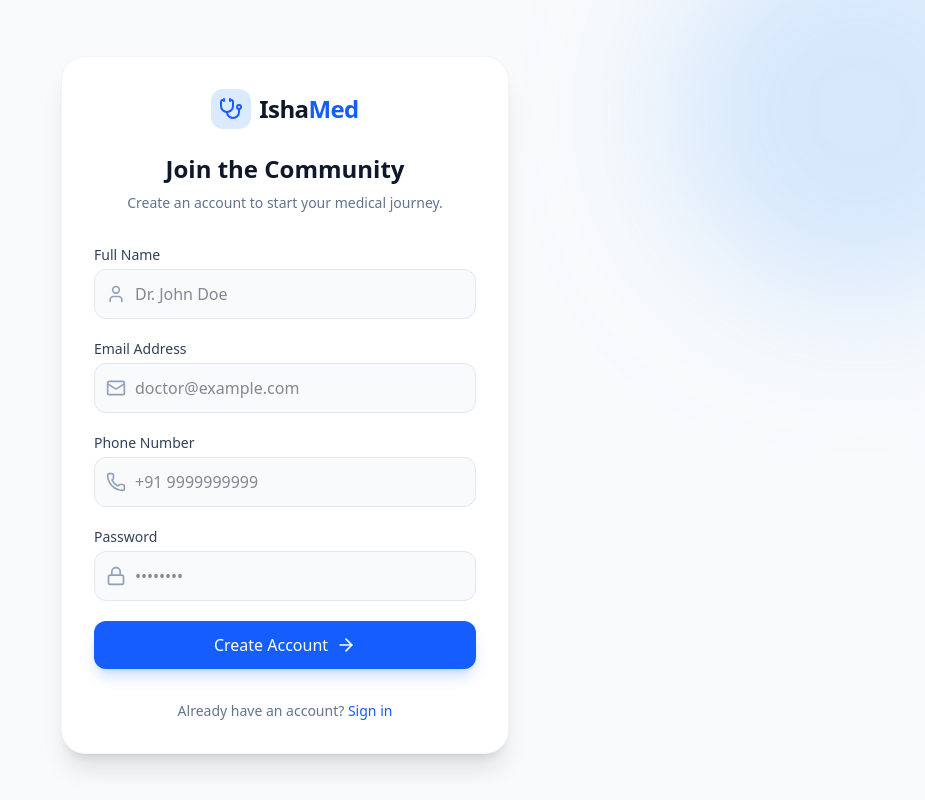
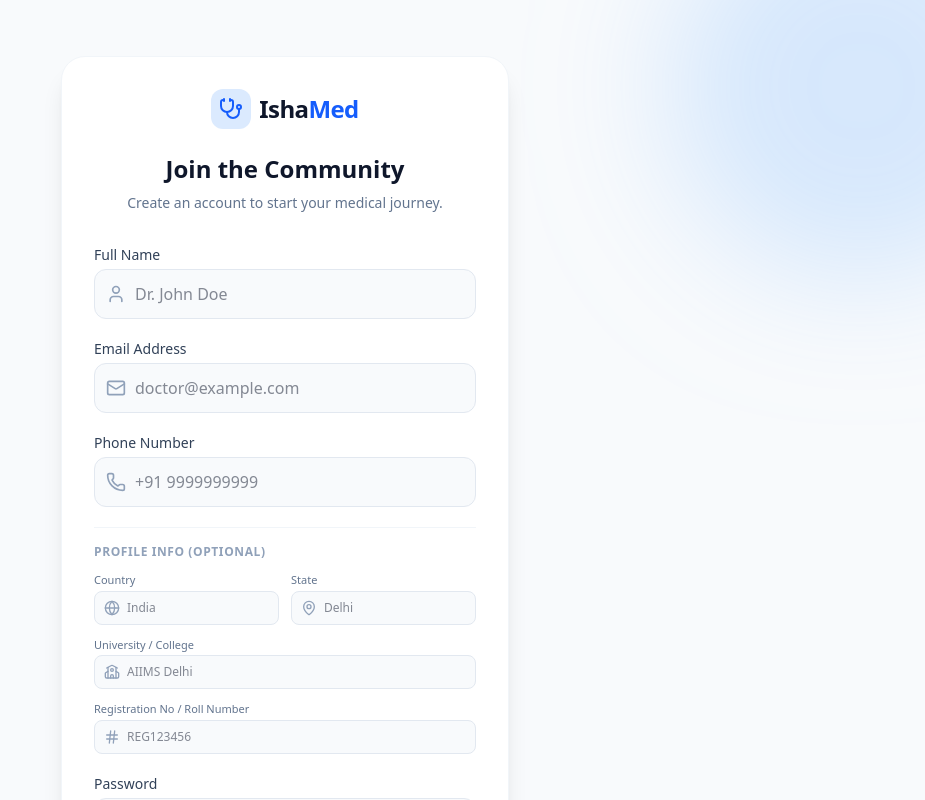
Before and after one commit to Divyanshu9470/ISHA-AI-Powered-Healthcare-Platform, a Next.js app: page /register in a window 1280 px wide. Shown: the top 800 px of the page, without its empty margins (355-1280 px from the left). Built offline with nearby package versions, Linux system fonts and the light colour scheme.

Commit message:
feat: add optional profile fields (country, state, university, rollNumber) to registration and admin user view

```diff
--- a/app/(auth)/register/page.tsx
+++ b/app/(auth)/register/page.tsx
@@ -4,13 +4,17 @@ import { useState } from "react";
 import { useRouter } from "next/navigation";
 import Link from "next/link";
 import { motion } from "framer-motion";
-import { Stethoscope, Mail, Lock, User, ArrowRight, Loader2, Phone } from "lucide-react";
+import { Stethoscope, Mail, Lock, User, ArrowRight, Loader2, Phone, Globe, MapPin, School, Hash } from "lucide-react";
 
 export default function RegisterPage() {
   const router = useRouter();
   const [name, setName] = useState("");
   const [email, setEmail] = useState("");
   const [phone, setPhone] = useState("");
+  const [country, setCountry] = useState("");
+  const [state, setState] = useState("");
+  const [university, setUniversity] = useState("");
+  const [rollNumber, setRollNumber] = useState("");
   const [password, setPassword] = useState("");
   const [error, setError] = useState("");
   const [isLoading, setIsLoading] = useState(false);
@@ -26,7 +30,7 @@ export default function RegisterPage() {
         headers: {
           "Content-Type": "application/json",
         },
-        body: JSON.stringify({ name, email, password, phone }),
+        body: JSON.stringify({ name, email, password, phone, country, state, university, rollNumber }),
       });
 
       if (!res.ok) {
@@ -126,6 +130,78 @@ export default function RegisterPage() {
             </div>
           </div>
 
+          {/* Optional Profile Info */}
+          <div className="border-t border-slate-100 pt-4 mt-2">
+            <h2 className="text-xs font-semibold text-slate-400 uppercase tracking-wider mb-3">Profile Info (Optional)</h2>
+            <div className="grid grid-cols-2 gap-3 mb-3">
+              <div>
+                <label className="block text-[11px] font-medium text-slate-500 mb-0.5">Country</label>
+                <div className="relative">
+                  <div className="absolute inset-y-0 left-0 pl-2.5 flex items-center pointer-events-none">
+                    <Globe className="h-4 w-4 text-slate-400" />
+                  </div>
+                  <input
+                    type="text"
+                    value={country}
+                    onChange={(e) => setCountry(e.target.value)}
+                    className="block w-full pl-8 pr-2.5 py-2 border border-slate-200 rounded-lg text-xs focus:ring-1 focus:ring-blue-600 focus:border-transparent bg-slate-50 text-slate-900"
+                    placeholder="India"
+                  />
+                </div>
+              </div>
+
+              <div>
+                <label className="block text-[11px] font-medium text-slate-500 mb-0.5">State</label>
+                <div className="relative">
+                  <div className="absolute inset-y-0 left-0 pl-2.5 flex items-center pointer-events-none">
+                    <MapPin className="h-4 w-4 text-slate-400" />
+                  </div>
+                  <input
+                    type="text"
+                    value={state}
+                    onChange={(e) => setState(e.target.value)}
+                    className="block w-full pl-8 pr-2.5 py-2 border border-slate-200 rounded-lg text-xs focus:ring-1 focus:ring-blue-600 focus:border-transparent bg-slate-50 text-slate-900"
+                    placeholder="Delhi"
+                  />
+                </div>
+              </div>
+            </div>
+
+            <div className="space-y-3">
+              <div>
+                <label className="block text-[11px] font-medium text-slate-500 mb-0.5">University / College</label>
+                <div className="relative">
+                  <div className="absolute inset-y-0 left-0 pl-2.5 flex items-center pointer-events-none">
+                    <School className="h-4 w-4 text-slate-400" />
+                  </div>
+                  <input
+                    type="text"
+                    value={university}
+                    onChange={(e) => setUniversity(e.target.value)}
+                    className="block w-full pl-8 pr-2.5 py-2 border border-slate-200 rounded-lg text-xs focus:ring-1 focus:ring-blue-600 focus:border-transparent bg-slate-50 text-slate-900"
+                    placeholder="AIIMS Delhi"
+                  />
+                </div>
+              </div>
+
+              <div>
+                <label className="block text-[11px] font-medium text-slate-500 mb-0.5">Registration No / Roll Number</label>
+                <div className="relative">
+                  <div className="absolute inset-y-0 left-0 pl-2.5 flex items-center pointer-events-none">
+                    <Hash className="h-4 w-4 text-slate-400" />
+                  </div>
+                  <input
+                    type="text"
+                    value={rollNumber}
+                    onChange={(e) => setRollNumber(e.target.value)}
+                    className="block w-full pl-8 pr-2.5 py-2 border border-slate-200 rounded-lg text-xs focus:ring-1 focus:ring-blue-600 focus:border-transparent bg-slate-50 text-slate-900"
+                    placeholder="REG123456"
+                  />
+                </div>
+              </div>
+            </div>
+          </div>
+
           <div>
             <label className="block text-sm font-medium text-slate-700 mb-1">Password</label>
             <div className="relative">
--- a/app/admin/users/page.tsx
+++ b/app/admin/users/page.tsx
@@ -8,6 +8,10 @@ interface User {
     name: string | null;
     email: string;
     phone: string | null;
+    country: string | null;
+    state: string | null;
+    university: string | null;
+    rollNumber: string | null;
     role: string;
     createdAt: string;
     _count: { enrollments: number };
@@ -116,6 +120,19 @@ export default function AdminUsersPage() {
                                                         📞 {user.phone}
                                                     </p>
                                                 )}
+                                                {(user.university || user.rollNumber || user.state || user.country) && (
+                                                    <div className="text-[9px] text-muted-foreground/75 mt-1 border-t border-border/20 pt-1 space-y-0.5 max-w-[200px] leading-tight">
+                                                        {user.university && (
+                                                            <p className="truncate">🏫 {user.university}</p>
+                                                        )}
+                                                        {user.rollNumber && (
+                                                            <p className="truncate">🆔 Roll: {user.rollNumber}</p>
+                                                        )}
+                                                        {(user.state || user.country) && (
+                                                            <p className="truncate">📍 {[user.state, user.country].filter(Boolean).join(", ")}</p>
+                                                        )}
+                                                    </div>
+                                                )}
                                             </div>
                                         </div>
                                     </td>
--- a/app/api/admin/users/route.ts
+++ b/app/api/admin/users/route.ts
@@ -21,6 +21,10 @@ export async function GET() {
                 name: true,
                 email: true,
                 phone: true,
+                country: true,
+                state: true,
+                university: true,
+                rollNumber: true,
                 role: true,
                 createdAt: true,
                 _count: { select: { enrollments: true } },
--- a/app/api/auth/register/route.ts
+++ b/app/api/auth/register/route.ts
@@ -4,7 +4,7 @@ import bcrypt from "bcryptjs";
 
 export async function POST(req: Request) {
   try {
-    const { name, email, password, phone } = await req.json();
+    const { name, email, password, phone, country, state, university, rollNumber } = await req.json();
 
     if (!email || !password) {
       return NextResponse.json(
@@ -32,6 +32,10 @@ export async function POST(req: Request) {
         email,
         password: hashedPassword,
         phone: phone || null,
+        country: country || null,
+        state: state || null,
+        university: university || null,
+        rollNumber: rollNumber || null,
         role: "STUDENT",
       },
     });
```
Also changed, not shown: 1 other file (tests, documents, lock files or other folders).
